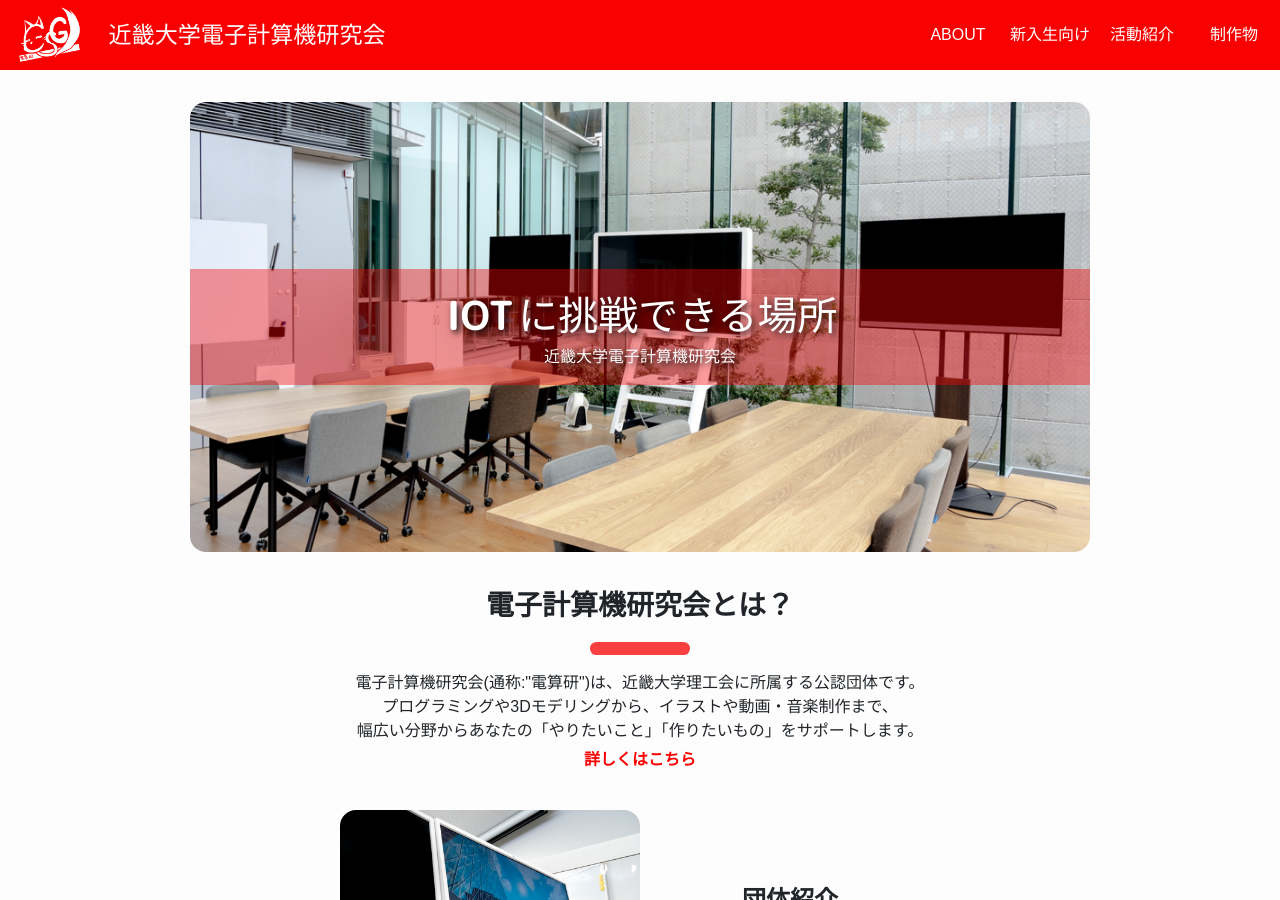
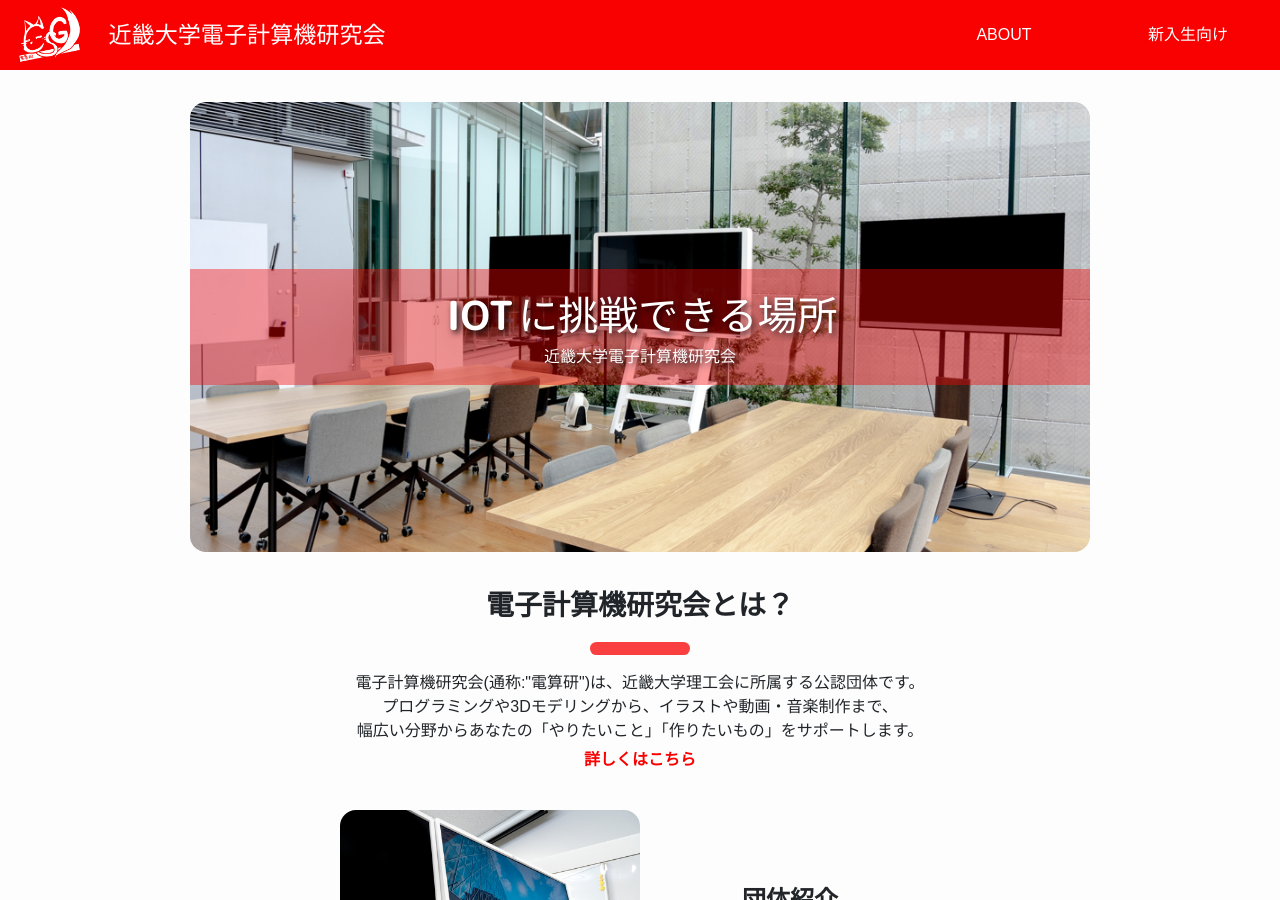
Before and after one commit to kindai-csg/csg-hp, a Jekyll site: the page built from pages/index.md, in a window 1280 px wide and 900 px high. Built offline with Jekyll 4.4.1, drawn with Linux system fonts in a browser that asks for light colours.

Commit message:
refactor: fix header/footer

```diff
--- a/_includes/footer.html
+++ b/_includes/footer.html
@@ -2,7 +2,4 @@
     <div class="copyright-container">
         © {% assign date_format = site.date_format | default: "%Y" %}{{ 'now' | date: date_format }} 近畿大学電子計算機研究会, All rights reserved.
     </div>
-    <div class="edit-link-container">
-        <a class="edit-link" href="?edit">　</a>
-    </div>
 </footer>
--- a/_includes/header.html
+++ b/_includes/header.html
@@ -21,16 +21,16 @@
             <ul class="g-nav">
                 <li class="g-nav__item"><a href="{{ site.baseurl }}/about">ABOUT</a></li>
                 <li class="g-nav__item"><a href="{{ site.baseurl }}/join">新入生向け</a></li>
-                <li class="g-nav__item"><a href="{{ site.baseurl }}/events">活動紹介</a></li>
-                <li class="g-nav__item"><a href="{{ site.baseurl }}/works">制作物</a></li>
+<!--                <li class="g-nav__item"><a href="{{ site.baseurl }}/events">活動紹介</a></li>-->
+<!--                <li class="g-nav__item"><a href="{{ site.baseurl }}/works">制作物</a></li>-->
             </ul>
         </nav>
         <nav class="g-nav-container mobileOnly">
             <ul class="g-nav">
                 <li class="g-nav__item"><a href="{{ site.baseurl }}/about">ABOUT</a></li>
                 <li class="g-nav__item"><a href="{{ site.baseurl }}/join">新入生向け</a></li>
-                <li class="g-nav__item"><a href="{{ site.baseurl }}/events">活動紹介</a></li>
-                <li class="g-nav__item"><a href="{{ site.baseurl }}/works">制作物</a></li>
+<!--                <li class="g-nav__item"><a href="{{ site.baseurl }}/events">活動紹介</a></li>-->
+<!--                <li class="g-nav__item"><a href="{{ site.baseurl }}/works">制作物</a></li>-->
             </ul>
         </nav>
     </div>
```
